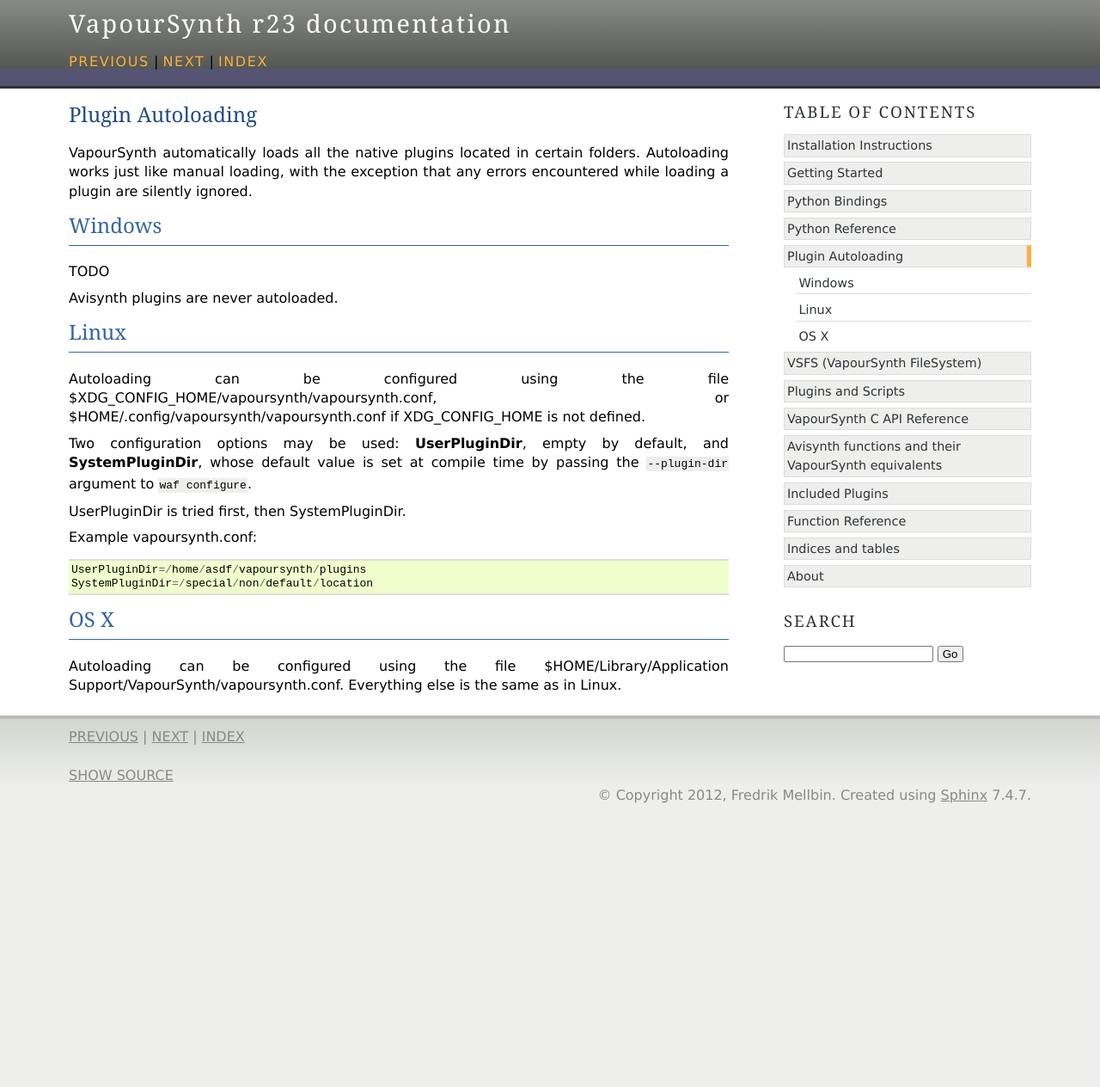
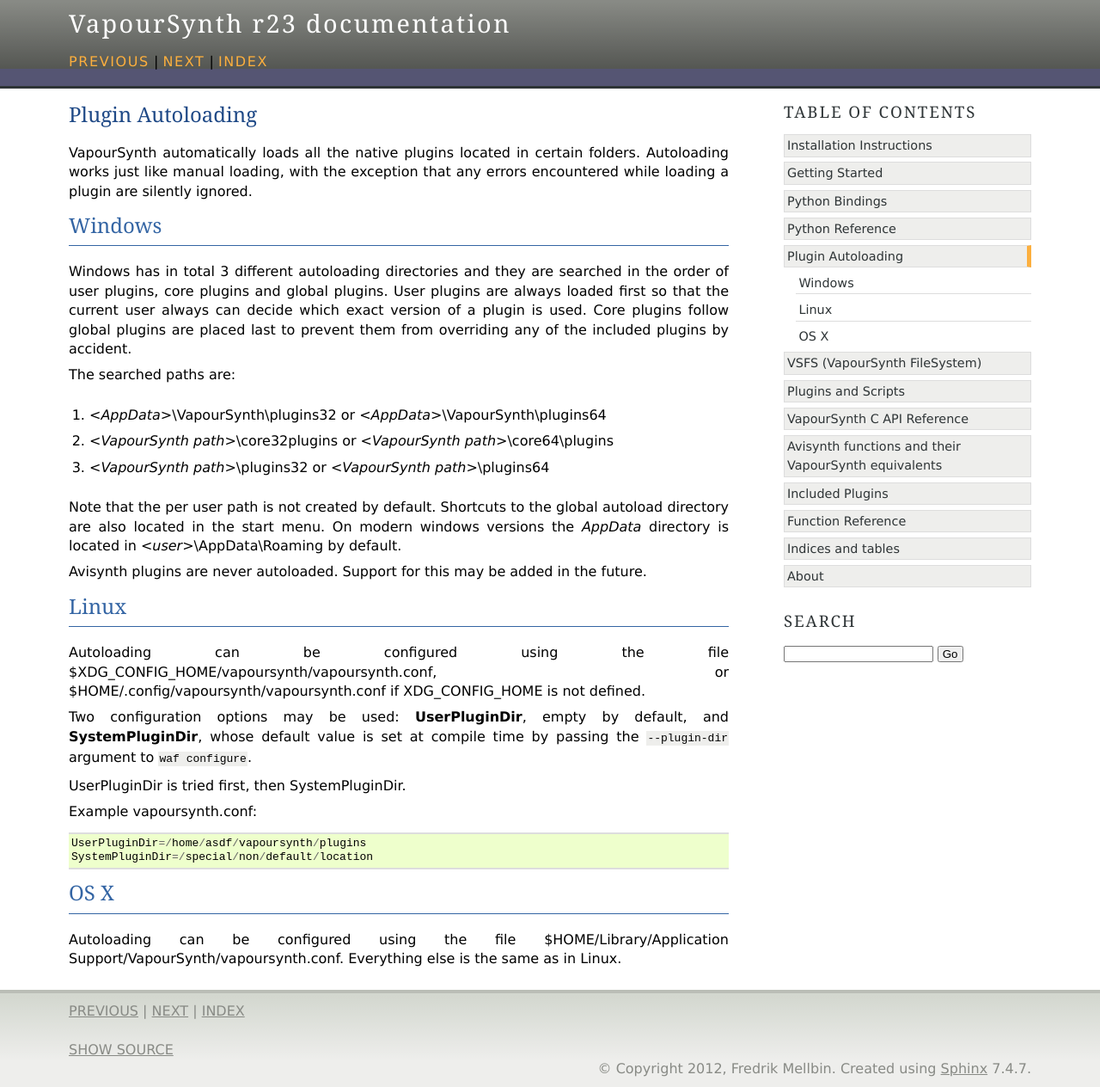
Before and after one commit to vapoursynth/vapoursynth, a Sphinx documentation site: the page built from doc/autoloading.rst, in a window 1280 px wide. Shown: the whole page at 86% size. Built offline with Sphinx 7.4.7, drawn with Linux system fonts in a browser that asks for light colours; formulas are drawn with MathJax 3; before the commit the page ends 946 px from its top, so only the background shows below that.

Commit message:
More version bumping and documentation

```diff
--- a/doc/autoloading.rst
+++ b/doc/autoloading.rst
@@ -9,9 +9,20 @@
 Windows
 #######
 
-TODO
+Windows has in total 3 different autoloading directories and they are searched in the order of user plugins, core plugins and global plugins.
+User plugins are always loaded first so that the current user always can decide which exact version of a plugin is used. Core plugins follow
+global plugins are placed last to prevent them from overriding any of the included plugins by accident.
 
-Avisynth plugins are never autoloaded.
+The searched paths are:
+
+#. *<AppData>*\\VapourSynth\\plugins32 or *<AppData>*\\VapourSynth\\plugins64
+#. *<VapourSynth path>*\\core32\plugins or *<VapourSynth path>*\\core64\\plugins
+#. *<VapourSynth path>*\\plugins32 or *<VapourSynth path>*\\plugins64
+
+Note that the per user path is not created by default. Shortcuts to the global autoload directory are also located in the start menu.
+On modern windows versions the *AppData* directory is located in *<user>*\\AppData\\Roaming by default.
+
+Avisynth plugins are never autoloaded. Support for this may be added in the future.
 
 
 Linux
@@ -37,7 +48,6 @@
 OS X
 ####
 
-
 Autoloading can be configured using the file
 $HOME/Library/Application Support/VapourSynth/vapoursynth.conf. Everything else is
 the same as in Linux.
```
Also changed, not shown: 2 other files.
